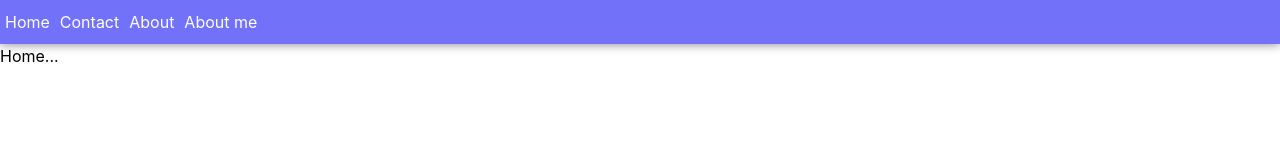
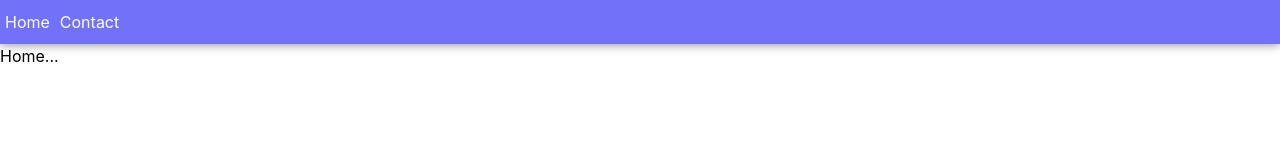
Before and after one commit to acadea/course_react_deep_dive, a React (Vite) app: page / in a window 1280 px wide. Shown: the top 160 px of the page. Built offline with nearby package versions, Linux system fonts and the light colour scheme.

Commit message:
added navbar with link component

```diff
--- a/src/layouts/public/navbar/Navbar.jsx
+++ b/src/layouts/public/navbar/Navbar.jsx
@@ -1,62 +1,32 @@
 import React from 'react'
 import { useState } from 'react';
 import { useEffect } from 'react';
+import { Link } from 'react-router-dom';
 import css from "./Navbar.module.css";
 
 export default function Navbar() {
 
-  console.log(css);
-
   const navItems = [
     {
       title: 'Home',
-      href: '#',
+      to: '/',
     },
     {
       title: 'Contact',
-      href: '#',
+      to: '/contact',
     },
-    {
-      title: 'About',
-      href: '#',
-    },
-    {
-      title: 'About me',
-      href: '#',
-    }
+
 
   ];
 
   function renderNavItems() {
     return navItems.map((navItem) => (
       <li key={navItem.title}>
-        <a href={navItem.href}>{navItem.title}</a>
+        <Link to={navItem.to} > {navItem.title} </Link>
+        {/* <a href={navItem.href}>{navItem.title}</a> */}
       </li>
     ))
   }
-
-
-  const [counterA, setCounterA] = useState(0);
-  const [counterB, setCounterB] = useState(0);
-
-  // listen to all state changes
-  useEffect(() => {
-    // logic
-    console.log('listen to all');
-  })
-
-  // not listening to any state change
-  // will trigger only once when the component was mounted
-  useEffect(() => {
-    // logic
-    console.log('once onlyyy')
-  }, [])
-
-  // listen to state passed in only
-  useEffect(() => {
-    // logic
-    console.log('counter A is changing')
-  }, [counterA]);
 
   return (
     <nav className={css.nav}>
```
